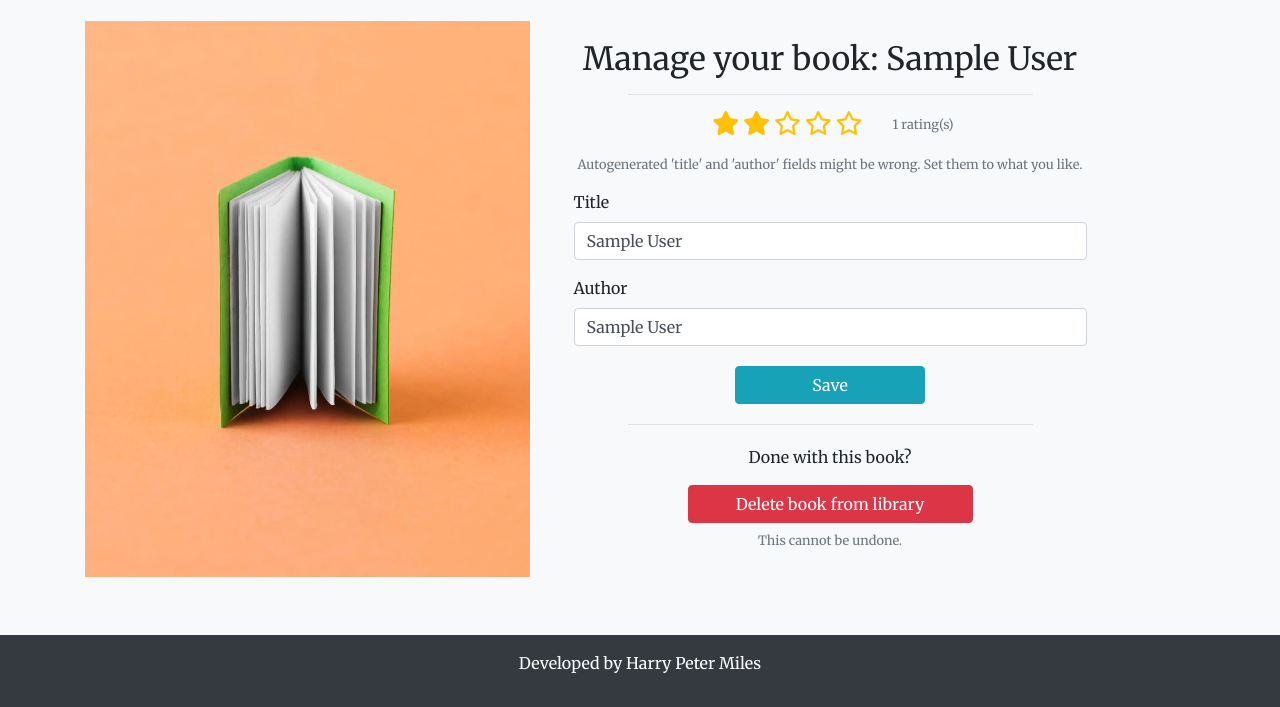
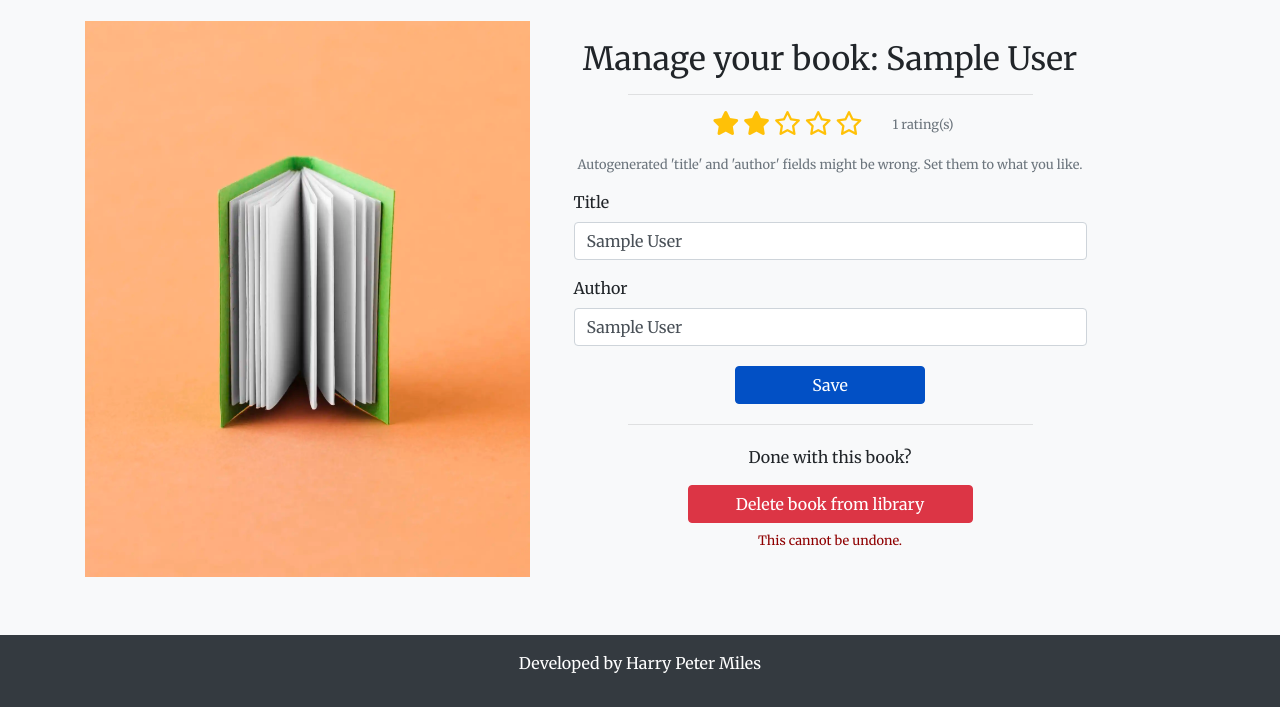
Before and after one commit to harrypmdev/online-book-reader, a Django app: page /manage/1/ in a window 1280 px wide. Shown: the part 93-800 px from the top of the page. Run offline with Django 5.2, Linux system fonts and the light colour scheme; a user stored in the database is signed in; tables that the repository leaves empty hold one stand-in row (values such as "Sample post"); some libraries are stand-ins or nearby versions.

Commit message:
fix: accessibility and SEO fixes, add meta tags, remove poor contrast bootstrap text-muted class

```diff
--- a/account/templates/account/profile.html
+++ b/account/templates/account/profile.html
@@ -32,7 +32,8 @@
         <p class="col-12">Email: <strong>{{ user.email }}</strong></p>
         <p class="col-12">Number of books currently on dashboard: <strong>{{ book_number }}</strong></p>
         <br>
-        <p class="col-12">Want to manage your books? Go to your <a href="{% url 'home' %}">home</a> page.</p>
+        <p class="col-12">Want to manage your books? Go to your <a class="text-decoration-underline"
+        href="{% url 'home' %}">home</a> page.</p>
         <hr class="w-25">
         <br>
         <p class="mt-3 col-12">Don't need this profile?</p>
@@ -40,7 +41,7 @@
         <button type="button" class="col-3 btn btn-danger" data-toggle="modal" data-target="#deleteModal">
             Delete Profile
         </button>
-        <small class="col-12 pt-3 form-text text-muted mx-auto mb-4 mt-1">
+        <small class="col-12 pt-3 form-text text-helper mx-auto mb-4 mt-1">
             This cannot be undone.
         </small>
     </section>
--- a/account/templates/account/register.html
+++ b/account/templates/account/register.html
@@ -11,7 +11,7 @@
         <form class="w-50 col-10 offset-1 col-lg-6 offset-lg-3" method="POST">
             {% csrf_token %}
             {{ register_form | crispy }}
-            <input class="col-4 offset-4 mt-3 mb-3 btn btn-info" type="submit" value="Register"></input>
+            <input class="col-4 offset-4 mt-3 mb-3 btn btn-primary" type="submit" value="Register"></input>
         </form>
     </div>
 </section>
--- a/books/templates/books/add_book.html
+++ b/books/templates/books/add_book.html
@@ -33,7 +33,7 @@
                     <input type="url" class="form-control w-75 mx-3" id="url" name="url" aria-describedby="url"
                      placeholder="Your book's URL">
                 </div>
-                <input class="col-4 offset-4 my-2 btn btn-info" type="submit" value="Add book"></input>
+                <input class="col-4 offset-4 my-2 btn btn-primary" type="submit" value="Add book"></input>
             </form>
         </section>
         <!-- Image div -->
--- a/books/templates/books/dashboard.html
+++ b/books/templates/books/dashboard.html
@@ -30,11 +30,11 @@
                 border-top-0 border-bottom-0">
                     <div class="progress-bar bg-{{ book.color }} progress-bar-striped" role="progressbar"
                     style="width: {{ book.percent_progress }}%" aria-valuenow="{{ book.percent_progress }}"
-                    aria-valuemin="0" aria-valuemax="100">
+                    aria-valuemin="0" aria-valuemax="100" aria-label="{{ book.title }} Progress Bar">
                     </div>
                 </div>
                 <a href="{% url 'manage_book' book.id %}" class="btn btn-warning w-100 rounded-top-0 text-center">
-                    <i class="fa-solid fa-pen-to-square"></i>
+                    Edit&ensp;<i class="fa-solid fa-pen-to-square"></i>
                 </a>
             </section>
         {% endfor %}
--- a/books/templates/books/manage_book.html
+++ b/books/templates/books/manage_book.html
@@ -66,14 +66,14 @@
                     <input type="text" class="form-control" id="author" name="author"
                     aria-describedby="author" value="{{ book.author }}">
                 </div>
-                <input class="col-4 offset-4 my-1 btn btn-info" type="submit" value="Save"></input>
+                <input class="col-4 offset-4 my-1 btn btn-primary" type="submit" value="Save"></input>
             </form>
             <hr class="w-75">
             <section id="done-with-book" class="row my-1">
                 <p class="col-12 text-center">Done with this book?</p>
                 <button type="button" class="col-6 btn btn-danger offset-3" data-toggle="modal" data-target="#deleteModal">Delete book from library</button>
             </section>
-            <small class="form-text text-muted mx-auto mb-4 mt-1">
+            <small class="form-text text-helper mx-auto mb-4 mt-1">
                 This cannot be undone.
             </small>
         </section>
--- a/static/css/style.css
+++ b/static/css/style.css
@@ -7,6 +7,11 @@ body {
 a {
     color: #0250C5;
 }
+
+.text-helper {
+    color: #8F0000;
+}
+
 
 .text-decoration-underline {
     text-decoration: underline;
--- a/templates/403_csrf.html
+++ b/templates/403_csrf.html
@@ -4,7 +4,7 @@
 {% block content %}
 <!-- Display page for 403 CSRF errors-->
 <div class="h-100 container-fluid justify-content-center d-flex flex-column pb-5">
-    <p class="text-center text-muted">403: CSRF verification failed.</p>
+    <p class="text-center text-helper">403: CSRF verification failed.</p>
     <h1 class="text-center">
         We couldn't submit your information.
         <i class="fa-solid fa-heart-crack mx-3"></i>
@@ -14,7 +14,7 @@
         This problem may occur if you log into a different
         account on another tab.
         <br>
-        Take me back <a href="{% url -'home' %}">home</a>.
+        Take me back <a class="text-decoration-underline" href="{% url -'home' %}">home</a>.
     </p>
 
 </div>
--- a/templates/404.html
+++ b/templates/404.html
@@ -4,7 +4,7 @@
 {% block content %}
 <!-- Display page for 404 errors-->
 <div class="h-100 container-fluid justify-content-center d-flex flex-column pb-5">
-    <p class="text-center text-muted">404: Page not found.</p>
+    <p class="text-center text-helper">404: Page not found.</p>
     <h1 class="text-center">
         We couldn't find this page.
         <i class="fa-solid fa-heart-crack mx-3"></i>
@@ -12,7 +12,7 @@
     <p class="text-center">
         Maybe you're looking for a book that has been deleted.
         <br>
-        Take me back <a href="{% url 'home' %}">home</a>.
+        Take me back <a class="text-decoration-underline" href="{% url 'home' %}">home</a>.
     </p>
 
 </div>
--- a/templates/500.html
+++ b/templates/500.html
@@ -4,7 +4,7 @@
 {% block content %}
 <!-- Display page for 500 errors-->
 <div class="h-100 container-fluid justify-content-center d-flex flex-column pb-5">
-    <p class="text-center text-muted">500: Internal server error.</p>
+    <p class="text-center text-helper">500: Internal server error.</p>
     <h1 class="text-center">
         We encountered an error and couldn't complete your request.
         <i class="fa-solid fa-heart-crack mx-3"></i>
@@ -12,7 +12,7 @@
     <p class="text-center">
         Sorry - this might be our fault.
         <br>
-        Take me back <a href="{% url 'home' %}">home</a>.
+        Take me back <a class="text-decoration-underline" href="{% url 'home' %}">home</a>.
     </p>
 
 </div>
--- a/templates/base.html
+++ b/templates/base.html
@@ -9,7 +9,8 @@
 <html class="h-100" lang="en">
 <head>
     <title>OnlineBookReader</title>
-    <meta name="viewport" content="width=device-width, initial-scale=1" />
+    <meta name="viewport" content="width=device-width, initial-scale=1">
+    <meta name="description" content="Read public domain books easily online.">
     <!-- Set Favicon -->
     <link rel="icon" type="image/x-icon" href="{% static '/images/favicon.ico' %}">
     <!-- Google Fonts CSS -->
```
Also changed, not shown: 2 other files.
